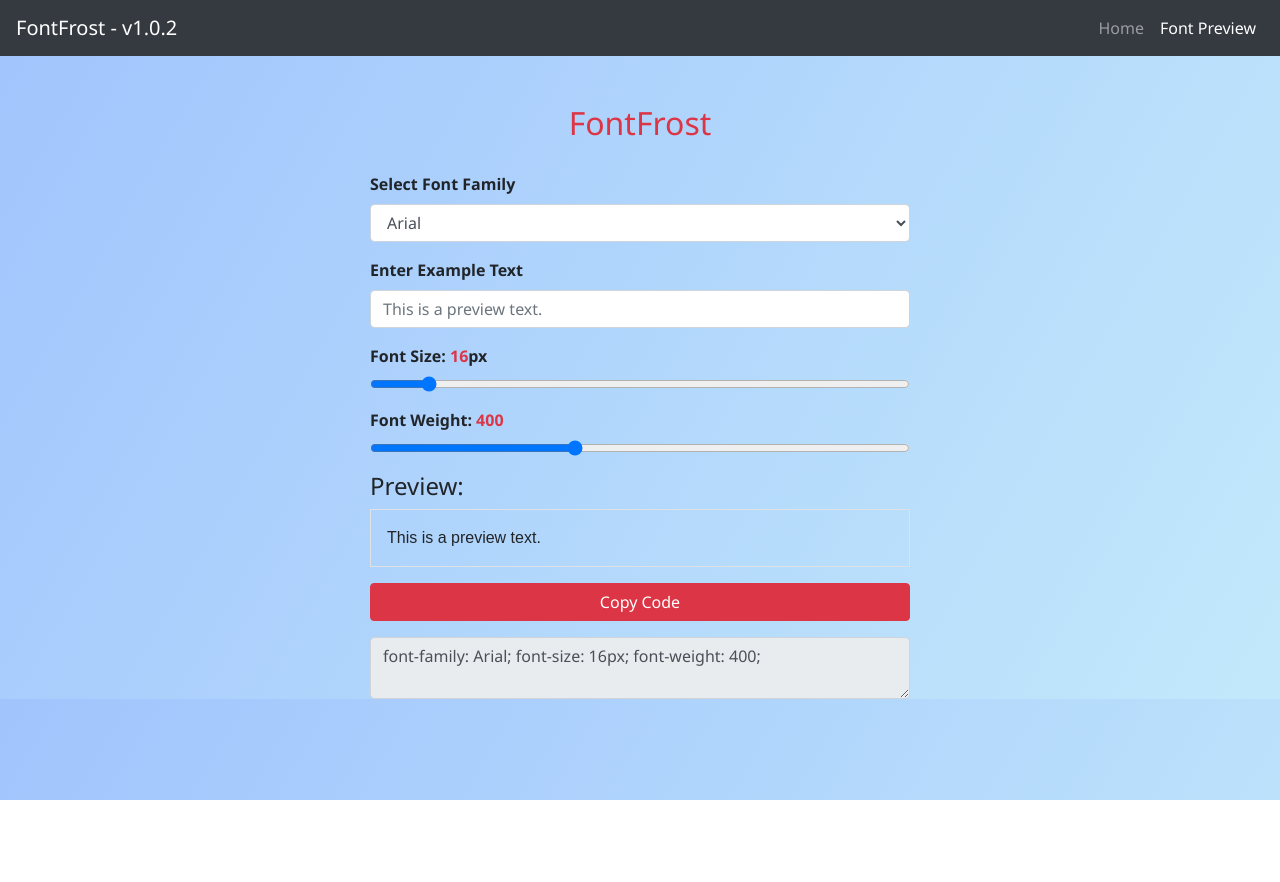
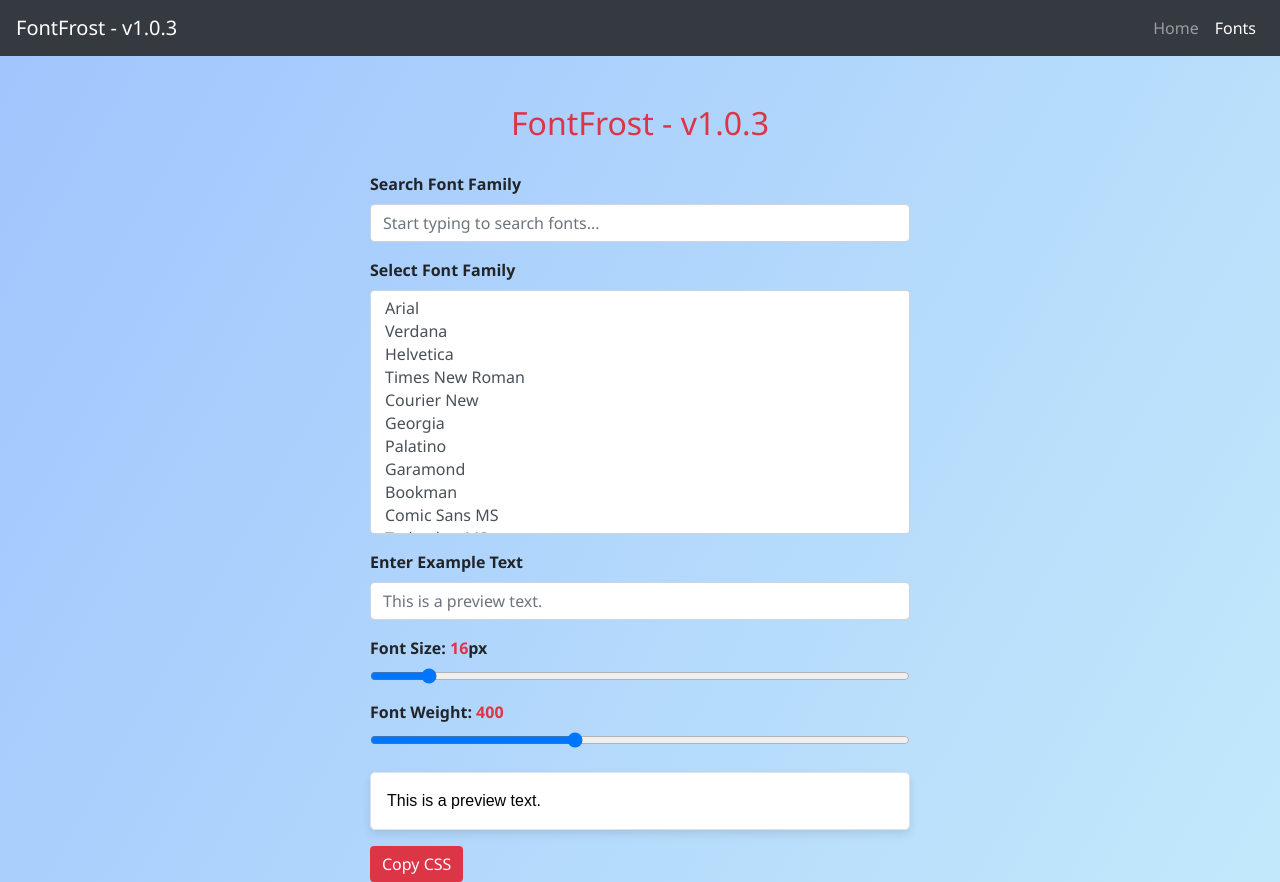
Before and after one commit to Harshit2012/FontFrost, a plain HTML site: page font.html in a window 1280 px wide. Before the commit the page ends 800 px from the top, so only its background shows below. Drawn offline with nearby package versions, Linux system fonts and the light colour scheme.

Commit message:
Update font.html

```diff
--- a/font.html
+++ b/font.html
@@ -3,14 +3,14 @@
 <head>
     <meta charset="UTF-8">
     <meta name="viewport" content="width=device-width, initial-scale=1.0">
-    <title>FontFrost</title>
+    <title>FontFrost - v1.0.3</title>
     <link rel="icon" href="logo.jpg">
     <link href="https://stackpath.bootstrapcdn.com/bootstrap/4.5.2/css/bootstrap.min.css" rel="stylesheet">
     <link rel="stylesheet" href="style.css">
 </head>
 <body>
     <nav class="navbar navbar-expand-lg navbar-dark bg-dark">
-        <a class="navbar-brand" href="index.html">FontFrost - v1.0.2</a>
+        <a class="navbar-brand" href="index.html">FontFrost - v1.0.3</a>
         <button class="navbar-toggler" type="button" data-toggle="collapse" data-target="#navbarNav"
             aria-controls="navbarNav" aria-expanded="false" aria-label="Toggle navigation">
             <span class="navbar-toggler-icon"></span>
@@ -21,19 +21,23 @@
                     <a class="nav-link" href="index.html">Home</a>
                 </li>
                 <li class="nav-item active">
-                    <a class="nav-link" href="#">Font Preview</a>
+                    <a class="nav-link" href="#">Fonts</a>
                 </li>
             </ul>
         </div>
     </nav>
     <div class="container mt-5">
-        <h2 class="text-center">FontFrost</h2>
+        <h2 class="text-center">FontFrost - v1.0.3</h2>
         <div class="row justify-content-center">
             <div class="col-md-6">
                 <form>
                     <div class="form-group">
+                        <label for="fontSearch">Search Font Family</label>
+                        <input type="text" class="form-control" id="fontSearch" placeholder="Start typing to search fonts...">
+                    </div>
+                    <div class="form-group">
                         <label for="fontName">Select Font Family</label>
-                        <select class="form-control" id="fontName">
+                        <select class="form-control" id="fontName" size="10">
                             <option value="Arial">Arial</option>
                             <option value="Verdana">Verdana</option>
                             <option value="Helvetica">Helvetica</option>
@@ -42,126 +46,78 @@
                             <option value="Georgia">Georgia</option>
                             <option value="Palatino">Palatino</option>
                             <option value="Garamond">Garamond</option>
+                            <option value="Bookman">Bookman</option>
                             <option value="Comic Sans MS">Comic Sans MS</option>
                             <option value="Trebuchet MS">Trebuchet MS</option>
                             <option value="Arial Black">Arial Black</option>
                             <option value="Impact">Impact</option>
+                            <option value="Lucida Sans Unicode">Lucida Sans Unicode</option>
                             <option value="Tahoma">Tahoma</option>
                             <option value="Geneva">Geneva</option>
-                            <option value="Calibri">Calibri</option>
-                            <option value="Candara">Candara</option>
-                            <option value="Franklin Gothic Medium">Franklin Gothic Medium</option>
-                            <option value="Gill Sans">Gill Sans</option>
-                            <option value="Lucida Sans">Lucida Sans</option>
-                            <option value="Montserrat">Montserrat</option>
-                            <option value="Verdana">Verdana</option>
+                            <option value="Sans-serif">Sans-serif</option>
+                            <option value="Serif">Serif</option>
+                            <option value="Monospace">Monospace</option>
+                            <option value="Fantasy">Fantasy</option>
+                            <option value="Cursive">Cursive</option>
+                            <option value="Century Gothic">Century Gothic</option>
+                            <option value="Lobster">Lobster</option>
+                            <option value="Pacifico">Pacifico</option>
+                            <option value="Dancing Script">Dancing Script</option>
+                            <option value="Bangers">Bangers</option>
+                            <option value="Anton">Anton</option>
+                            <option value="Abril Fatface">Abril Fatface</option>
+                            <option value="Playfair Display">Playfair Display</option>
+                            <option value="Fjalla One">Fjalla One</option>
+                            <option value="Merriweather">Merriweather</option>
                             <option value="Open Sans">Open Sans</option>
                             <option value="Roboto">Roboto</option>
                             <option value="Lato">Lato</option>
                             <option value="Oswald">Oswald</option>
                             <option value="Raleway">Raleway</option>
-                            <option value="PT Sans">PT Sans</option>
-                            <option value="Source Sans Pro">Source Sans Pro</option>
-                            <option value="Merriweather">Merriweather</option>
-                            <option value="Ubuntu">Ubuntu</option>
-                            <option value="Playfair Display">Playfair Display</option>
+                            <option value="Slabo 27px">Slabo 27px</option>
+                            <option value="Lora">Lora</option>
+                            <option value="Indie Flower">Indie Flower</option>
+                            <option value="Montserrat">Montserrat</option>
+                            <option value="Amatic SC">Amatic SC</option>
+                            <option value="Shadows Into Light">Shadows Into Light</option>
+                            <option value="Mukta">Mukta</option>
+                            <option value="PT Serif">PT Serif</option>
+                            <option value="Quicksand">Quicksand</option>
+                            <option value="Bitter">Bitter</option>
+                            <option value="Poppins">Poppins</option>
+                            <option value="Inconsolata">Inconsolata</option>
+                            <option value="Hind">Hind</option>
+                            <option value="Karla">Karla</option>
+                            <option value="Rubik">Rubik</option>
+                            <option value="Work Sans">Work Sans</option>
+                            <option value="Arvo">Arvo</option>
+                            <option value="Fira Sans">Fira Sans</option>
                             <option value="Noto Sans">Noto Sans</option>
-                            <option value="Quicksand">Quicksand</option>
-                            <option value="Fira Sans">Fira Sans</option>
-                            <option value="Inconsolata">Inconsolata</option>
-                            <option value="Droid Sans">Droid Sans</option>
-                            <option value="Arvo">Arvo</option>
-                            <option value="Poppins">Poppins</option>
-                            <option value="Oxygen">Oxygen</option>
-                            <option value="Titillium Web">Titillium Web</option>
                             <option value="Cabin">Cabin</option>
                             <option value="Muli">Muli</option>
-                            <option value="Lora">Lora</option>
-                            <option value="Anton">Anton</option>
-                            <option value="Indie Flower">Indie Flower</option>
-                            <option value="Bebas Neue">Bebas Neue</option>
-                            <option value="Dosis">Dosis</option>
-                            <option value="Rubik">Rubik</option>
-                            <option value="Mukta">Mukta</option>
+                            <option value="Rokkitt">Rokkitt</option>
+                            <option value="Saira">Saira</option>
+                            <option value="Crete Round">Crete Round</option>
+                            <option value="Tinos">Tinos</option>
+                            <option value="Karma">Karma</option>
+                            <option value="Overpass">Overpass</option>
+                            <option value="Nunito">Nunito</option>
+                            <option value="Zilla Slab">Zilla Slab</option>
+                            <option value="Varela Round">Varela Round</option>
+                            <option value="Barlow">Barlow</option>
+                            <option value="Merriweather Sans">Merriweather Sans</option>
+                            <option value="Archivo">Archivo</option>
+                            <option value="Cardo">Cardo</option>
                             <option value="Alegreya">Alegreya</option>
-                            <option value="Varela Round">Varela Round</option>
-                            <option value="Bitter">Bitter</option>
-                            <option value="Maven Pro">Maven Pro</option>
-                            <option value="Abel">Abel</option>
-                            <option value="Exo">Exo</option>
-                            <option value="Kanit">Kanit</option>
-                            <option value="Hind">Hind</option>
-                            <option value="Jaldi">Jaldi</option>
-                            <option value="Karla">Karla</option>
-                            <option value="Bree Serif">Bree Serif</option>
-                            <option value="Cairo">Cairo</option>
-                            <option value="Comfortaa">Comfortaa</option>
-                            <option value="Cuprum">Cuprum</option>
-                            <option value="Fjalla One">Fjalla One</option>
-                            <option value="Julius Sans One">Julius Sans One</option>
                             <option value="Libre Baskerville">Libre Baskerville</option>
-                            <option value="Mukta Vaani">Mukta Vaani</option>
-                            <option value="Neuton">Neuton</option>
-                            <option value="Patua One">Patua One</option>
-                            <option value="Rakkas">Rakkas</option>
-                            <option value="Saira">Saira</option>
-                            <option value="Shadows Into Light">Shadows Into Light</option>
-                            <option value="Signika">Signika</option>
-                            <option value="Slabo 27px">Slabo 27px</option>
-                            <option value="Spartan">Spartan</option>
-                            <option value="Tajawal">Tajawal</option>
-                            <option value="Varela">Varela</option>
-                            <option value="Work Sans">Work Sans</option>
-                            <option value="Zilla Slab">Zilla Slab</option>
-                            <option value="Abril Fatface">Abril Fatface</option>
-                            <option value="Acme">Acme</option>
-                            <option value="Aleo">Aleo</option>
-                            <option value="Anonymous Pro">Anonymous Pro</option>
-                            <option value="Archivo">Archivo</option>
-                            <option value="Assistant">Assistant</option>
-                            <option value="Bai Jamjuree">Bai Jamjuree</option>
-                            <option value="Baloo 2">Baloo 2</option>
-                            <option value="Barlow">Barlow</option>
-                            <option value="Bitter">Bitter</option>
-                            <option value="Carter One">Carter One</option>
-                            <option value="Catamaran">Catamaran</option>
-                            <option value="Chivo">Chivo</option>
-                            <option value="Crimson Text">Crimson Text</option>
-                            <option value="DM Sans">DM Sans</option>
-                            <option value="El Messiri">El Messiri</option>
-                            <option value="Fira Code">Fira Code</option>
-                            <option value="Francois One">Francois One</option>
-                            <option value="Fredericka the Great">Fredericka the Great</option>
-                            <option value="Glegoo">Glegoo</option>
-                            <option value="Gloria Hallelujah">Gloria Hallelujah</option>
-                            <option value="Heebo">Heebo</option>
-                            <option value="IBM Plex Sans">IBM Plex Sans</option>
-                            <option value="Istok Web">Istok Web</option>
+                            <option value="Exo 2">Exo 2</option>
+                            <option value="Rufina">Rufina</option>
+                            <option value="Merriweather">Merriweather</option>
+                            <option value="Yanone Kaffeesatz">Yanone Kaffeesatz</option>
+                            <option value="Old Standard TT">Old Standard TT</option>
                             <option value="Josefin Sans">Josefin Sans</option>
-                            <option value="Kalam">Kalam</option>
-                            <option value="Kurale">Kurale</option>
-                            <option value="Lemonada">Lemonada</option>
-                            <option value="Lobster">Lobster</option>
-                            <option value="Manjari">Manjari</option>
-                            <option value="Merriweather Sans">Merriweather Sans</option>
-                            <option value="Nanum Gothic">Nanum Gothic</option>
-                            <option value="Noto Serif">Noto Serif</option>
-                            <option value="PT Serif">PT Serif</option>
-                            <option value="Pacifico">Pacifico</option>
-                            <option value="Quattrocento Sans">Quattrocento Sans</option>
-                            <option value="Quicksand">Quicksand</option>
-                            <option value="Rajdhani">Rajdhani</option>
-                            <option value="Red Hat Display">Red Hat Display</option>
-                            <option value="Righteous">Righteous</option>
-                            <option value="Roboto Mono">Roboto Mono</option>
-                            <option value="Rubik Mono One">Rubik Mono One</option>
-                            <option value="Sacramento">Sacramento</option>
-                            <option value="Sarabun">Sarabun</option>
-                            <option value="Satisfy">Satisfy</option>
-                            <option value="Secular One">Secular One</option>
-                            <option value="Sriracha">Sriracha</option>
-                            <option value="Syne">Syne</option>
                             <option value="Vollkorn">Vollkorn</option>
+                            <option value="Merriweather">Merriweather</option>
                         </select>
                     </div>
                     <div class="form-group">
@@ -174,21 +130,19 @@
                     </div>
                     <div class="form-group">
                         <label for="fontWeight">Font Weight: <span id="fontWeightValue">400</span></label>
-                        <input type="range" class="form-control-range" id="fontWeight" min="100" max="900" step="100"
-                            value="400">
+                        <input type="range" class="form-control-range" id="fontWeight" min="100" max="900" step="100" value="400">
                     </div>
                 </form>
-                <div class="preview-container mt-3">
-                    <h4>Preview:</h4>
-                    <div id="preview" class="border p-3" style="font-size: 16px; font-weight: 400;">This is a preview
-                        text.</div>
+                <div class="preview mt-4 p-3 border" id="preview" style="font-family: Arial; font-size: 16px; font-weight: 400;">
+                    This is a preview text.
                 </div>
-                <button class="btn btn-danger btn-block mt-3" id="copyButton">Copy Code</button>
-                <textarea id="fontCode" class="form-control mt-3" readonly></textarea>
+                <button class="btn btn-primary mt-3" id="copyBtn">Copy CSS</button>
             </div>
         </div>
     </div>
-    <script src="https://code.jquery.com/jquery-3.5.1.min.js"></script>
+    <script src="https://code.jquery.com/jquery-3.5.1.slim.min.js"></script>
+    <script src="https://cdn.jsdelivr.net/npm/@popperjs/core@2.5.4/dist/umd/popper.min.js"></script>
+    <script src="https://stackpath.bootstrapcdn.com/bootstrap/4.5.2/js/bootstrap.min.js"></script>
     <script src="main.js"></script>
 </body>
-</html
+</html>
```
